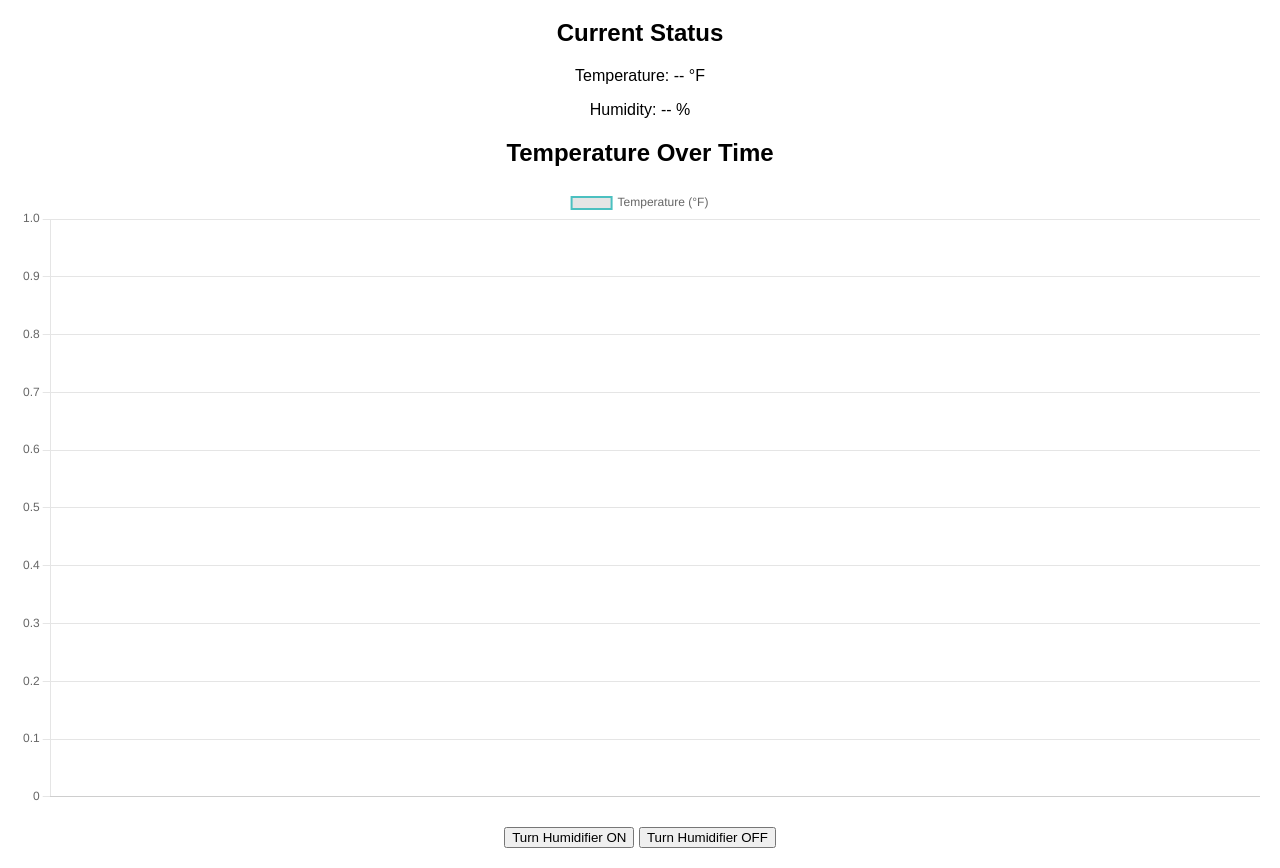
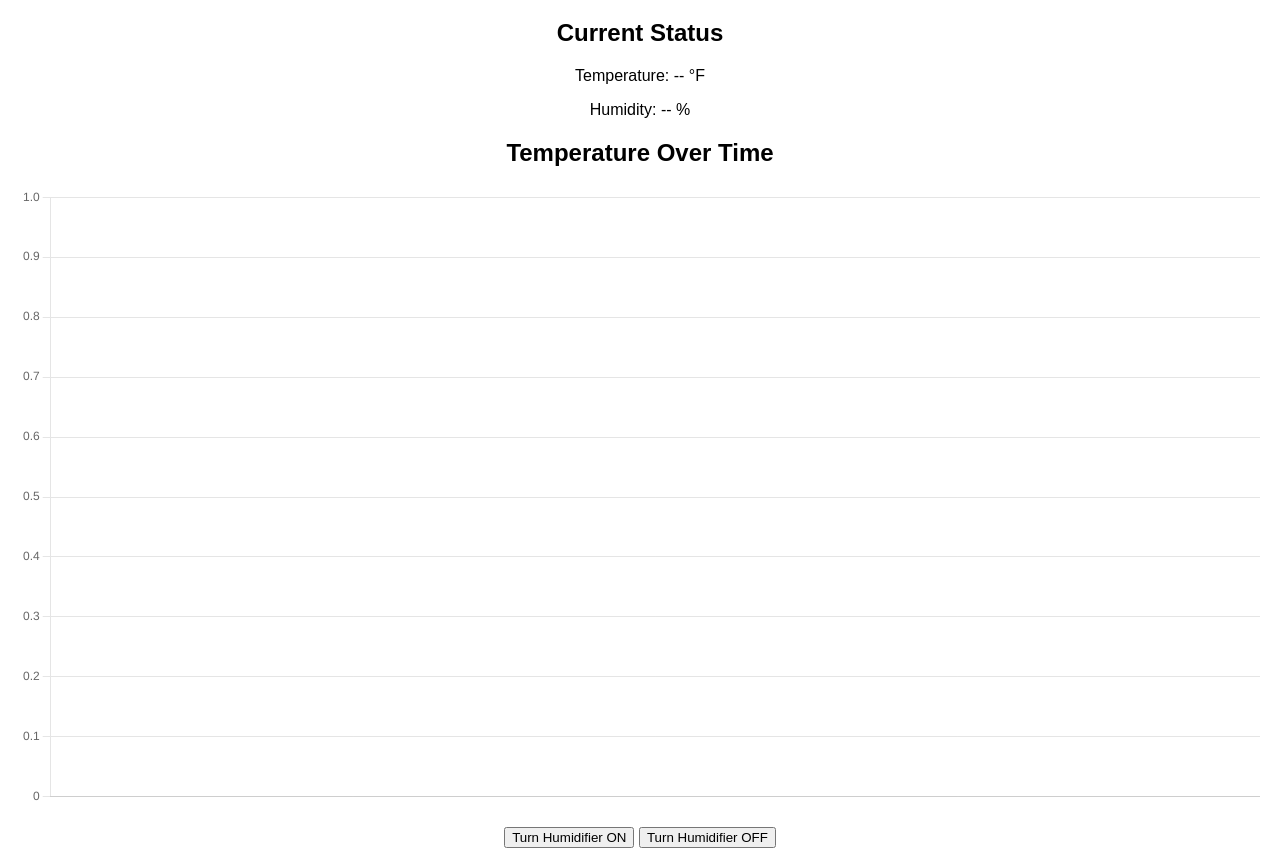
Before and after one commit to mrlilholt/mushroom-box-dashboard, a website: page index.html in a window 1280 px wide. Shown: the part 61-929 px from the top of the page. Drawn offline with nearby package versions, Linux system fonts and the light colour scheme; no server answers.

Commit message:
updated chart.js

```diff
--- a/index.html
+++ b/index.html
@@ -4,7 +4,7 @@
     <meta charset="UTF-8">
     <meta name="viewport" content="width=device-width, initial-scale=1.0">
     <title>Grow Box Dashboard</title>
-    <script src="https://cdn.jsdelivr.net/npm/chart.js"></script>
+    <script src="https://cdn.jsdelivr.net/npm/chart.js@3"></script>
     <script src="https://cdn.socket.io/4.5.0/socket.io.min.js"></script>
     <style>
         body {
@@ -60,6 +60,13 @@
                         },
                     ],
                 },
+                options: {
+                    plugins: {
+            // Disable specific plugins if they are causing issues
+                    legend: false,
+                    tooltip: false,
+        },
+    },
             });
 
             const socket = io("https://mushroom-box-dashboard.onrender.com");
```
